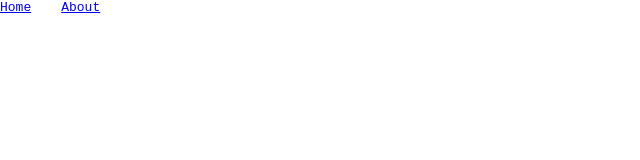
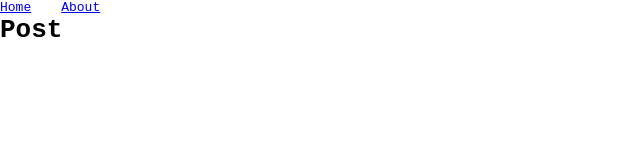
Before and after one commit to IFinotti/React-Router-Dom, a React (Vite) app: page /post in a window 1280 px wide. Before the commit this address had no page. Shown: the top 160 px of the page, without its empty margins (0-640 px from the left). Built offline with nearby package versions, Linux system fonts and the light colour scheme.

Commit message:
Adding post route

```diff
--- /dev/null
+++ b/src/components/Post/index.tsx
@@ -0,0 +1,9 @@
+import "./style.css";
+
+export const Post = () => {
+  return (
+    <div>
+      <h1>Post</h1>
+    </div>
+  );
+};
--- a/src/main.tsx
+++ b/src/main.tsx
@@ -6,6 +6,7 @@ import { Home } from "./components/Home/index.tsx";
 import { BrowserRouter, Routes, Route } from "react-router-dom";
 import { About } from "./components/About/index.tsx";
 import { Menu } from "./components/Menu/index.tsx";
+import { Post } from "./components/Post/index.tsx";
 
 ReactDOM.createRoot(document.getElementById("root")!).render(
   <React.StrictMode>
@@ -14,6 +15,7 @@ ReactDOM.createRoot(document.getElementById("root")!).render(
       <Routes>
         <Route path="/" element={<Home />} />
         <Route path="/about" element={<About />} />
+        <Route path="/post" element={<Post />} />
       </Routes>
     </BrowserRouter>
   </React.StrictMode>,
```
Also changed, not shown: src/components/Post/style.css (added).
